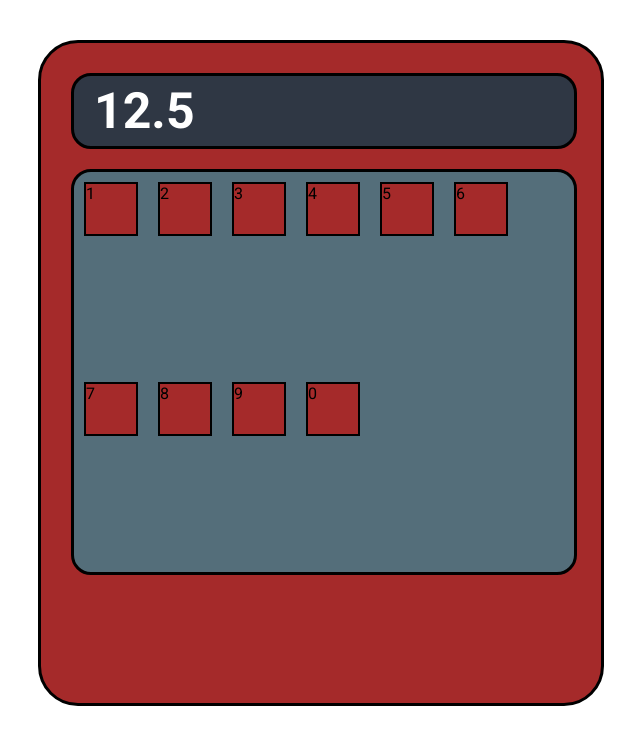
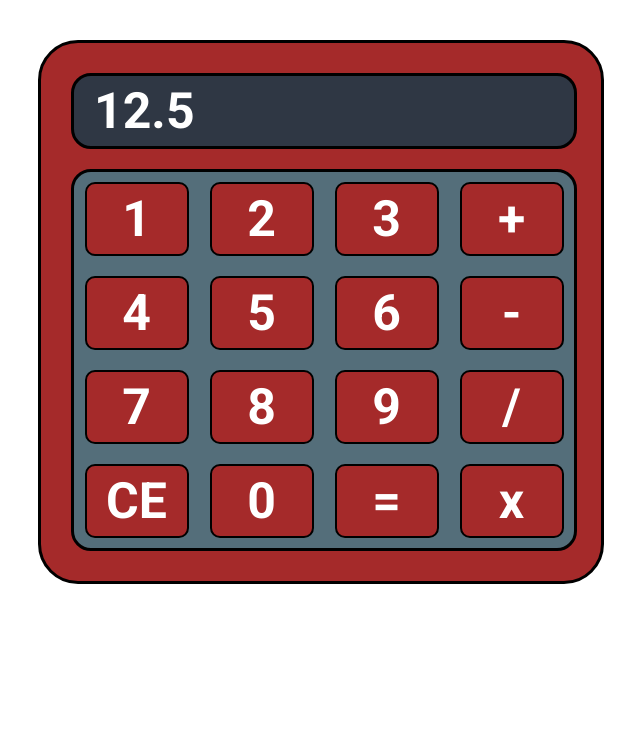
Before and after one commit to MisaelCalvillo/dom-calculadora, a plain HTML site: page src/index.html in a window 1280 px wide. Shown: the whole page, without its empty margins (319-959 px from the left). Drawn offline with Linux system fonts and the light colour scheme.

Commit message:
agrega los botones de la calculadora

```diff
--- a/src/css/styles.css
+++ b/src/css/styles.css
@@ -6,7 +6,6 @@ html {
 
 .calculadora {
   width: 500px;
-  height: 600px;
   border-radius: 40px;
   background-color: brown;
   margin: 40px auto;
@@ -30,19 +29,26 @@ html {
 
 .teclado {
   width: 100%;
-  height: 400px;
   background-color: #546E7A;
   border-radius: 20px;
   border: 3px solid black;
   margin-top: 20px;
   display: flex;
   flex-wrap: wrap;
+  justify-content: space-around;
+  align-content: flex-start;
 }
 
 .tecla {
-  width: 50px;
-  height: 50px;
-  margin: 10px;
+  width: 20%;
+  height: 70px;
+  margin: 10px 0;
   background-color: brown;
   border: 2px solid black;
+  border-radius: 10px;
+  text-align: center;
+  line-height: 70px;
+  color: white;
+  font-size: 50px;
+  font-weight: bold;
 }
--- a/src/index.html
+++ b/src/index.html
@@ -16,13 +16,19 @@
       <div class="tecla">1</div>
       <div class="tecla">2</div>
       <div class="tecla">3</div>
+      <div class="tecla">+</div>
       <div class="tecla">4</div>
       <div class="tecla">5</div>
       <div class="tecla">6</div>
+      <div class="tecla">-</div>
       <div class="tecla">7</div>
       <div class="tecla">8</div>
       <div class="tecla">9</div>
+      <div class="tecla">/</div>
+      <div class="tecla">CE</div>
       <div class="tecla">0</div>
+      <div class="tecla">=</div>
+      <div class="tecla">x</div>
     </div>
   </div>
 
```
